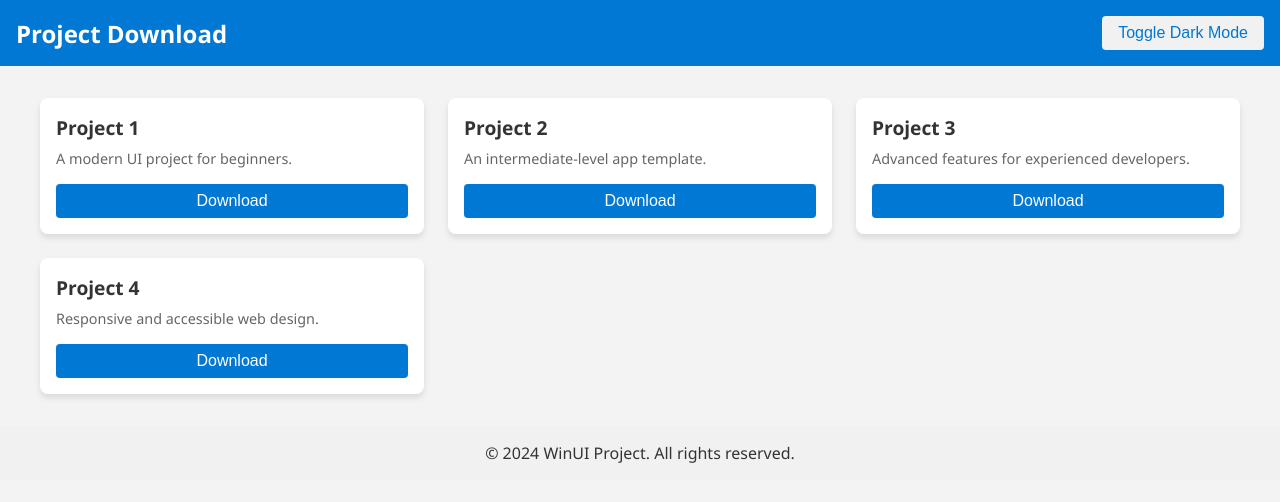
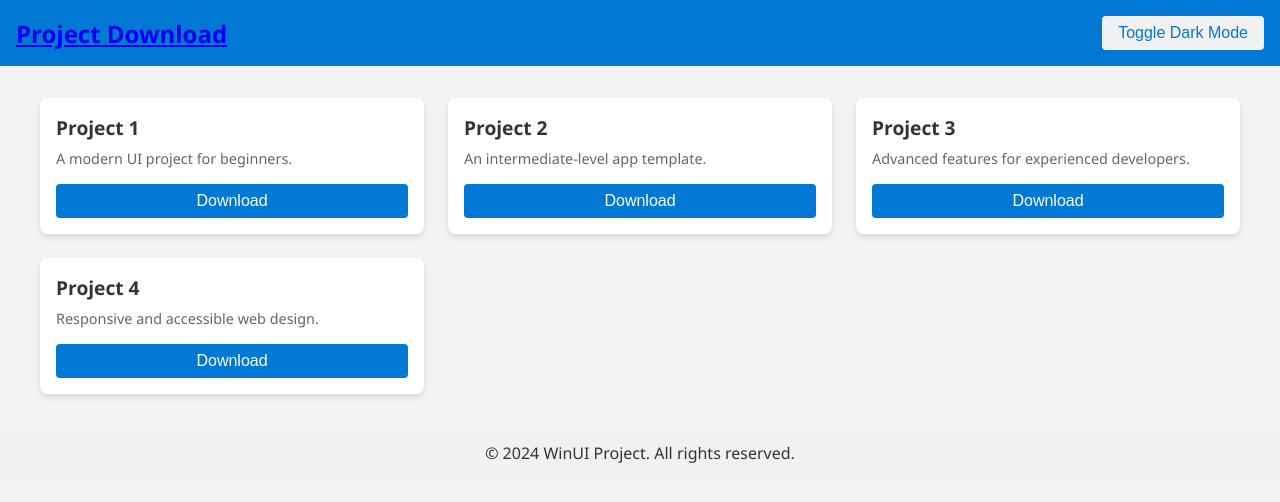
Before and after one commit to NoahsarkTaiwan2008/project-dl-page, a plain HTML site: page index.html in a window 1280 px wide. Drawn offline with Linux system fonts and the light colour scheme.

Commit message:
更新 index.html

```diff
--- a/index.html
+++ b/index.html
@@ -8,7 +8,7 @@
 </head>
 <body>
     <header>
-        <h1><a herf="index.html">Project Download</a></h1>
+        <h1><a href="index.html">Project Download</a></h1>
         <button id="darkModeToggle">Toggle Dark Mode</button>
     </header>
 
```
